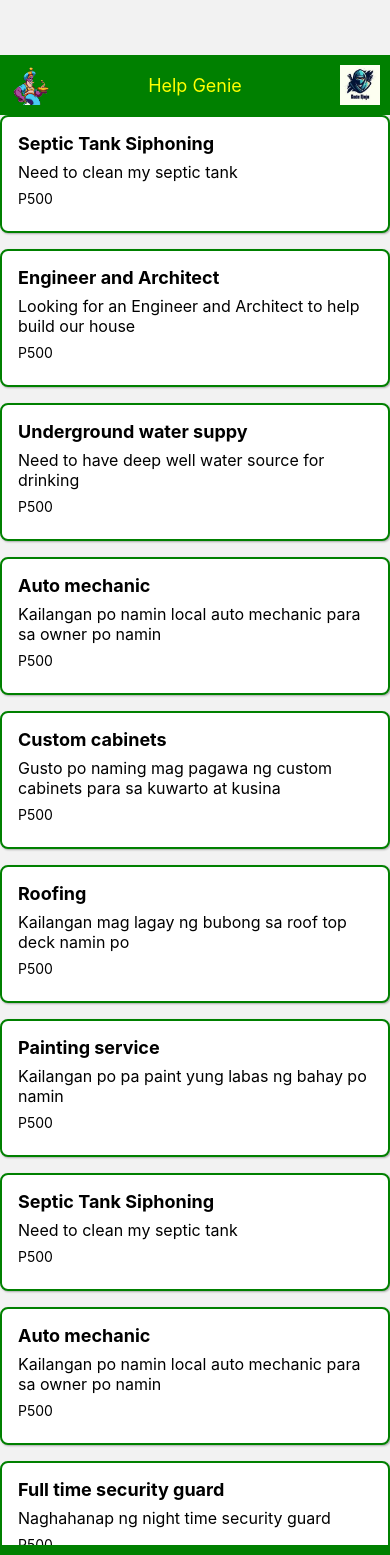
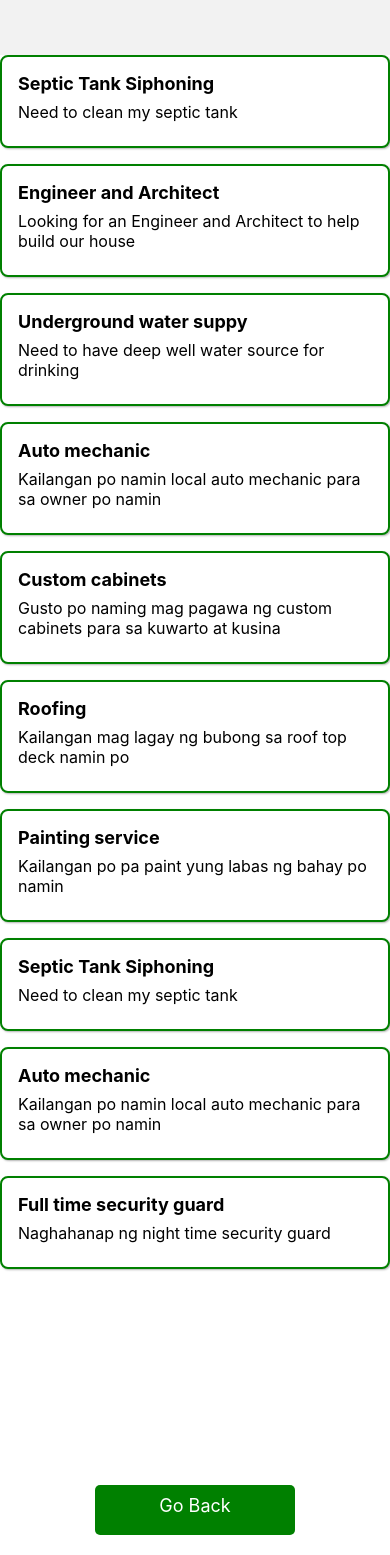
Before and after one commit to jaypersanchez/helpgenie-mobile, a React Native app: screen /Messages in a window 390 px wide. Shown: the top 1555 px of the page. Built offline with nearby package versions, Linux system fonts and the light colour scheme.

Commit message:
messages components added

```diff
--- a/App.js
+++ b/App.js
@@ -9,6 +9,7 @@ import { createStackNavigator } from '@react-navigation/stack';
 import MainApp from './components/MainApp';
 import PostJobAd from './components/PostJobAd';
 import SearchForJobs from './components/SearchForJobs';
+import Messages from './components/Messages';
 
 const Stack = createStackNavigator();
 
@@ -34,6 +35,7 @@ const App = () => {
         )}
         <Stack.Screen name="PostJobAd" component={PostJobAd} />
         <Stack.Screen name="SearchForJobs" component={SearchForJobs} />
+        <Stack.Screen name="Messages" component={Messages} />
       </Stack.Navigator>
     </NavigationContainer>
   );
--- a/components/FotterBar.js
+++ b/components/FotterBar.js
@@ -12,6 +12,10 @@ const FooterBar = () => {
     navigation.navigate('PostJobAd');
   };
 
+  const handleMessages = () => {
+    navigation.navigate('Messages');
+  }
+
   const handleSearch = () => {
     navigation.navigate('SearchForJobs');
   }
@@ -25,7 +29,10 @@ const FooterBar = () => {
       <TouchableOpacity onPress={handleSearch}>
         <Icon name="search" size={30} color="white" />
       </TouchableOpacity>
-      <Icon name="envelope" size={30} color="white" />
+      <TouchableOpacity onPress={handleMessages}>
+        <Icon name="envelope" size={30} color="white" />
+      </TouchableOpacity>
+
     </View>
   );
 };
--- /dev/null
+++ b/components/Messages.js
@@ -0,0 +1,70 @@
+import React, { useState } from 'react';
+import { View, Text, TextInput, StyleSheet, TouchableOpacity, Alert, ScrollView } from 'react-native';
+import MessagesCard from './MessagesCard';
+import { useNavigation } from '@react-navigation/native';
+
+const Messages = ( {navigation} ) => {
+
+    // Dummy data for 5 cards
+    const cards = [
+        { id: 1, title: 'Septic Tank Siphoning', content: 'Need to clean my septic tank', estimatedBudget: "P500" },
+        { id: 2, title: 'Engineer and Architect', content: 'Looking for an Engineer and Architect to help build our house', estimatedBudget: "P500" },
+        { id: 3, title: 'Underground water suppy', content: 'Need to have deep well water source for drinking', estimatedBudget: "P500" },
+        { id: 4, title: 'Auto mechanic', content: 'Kailangan po namin local auto mechanic para sa owner po namin', estimatedBudget: "P500" },
+        { id: 5, title: 'Custom cabinets', content: 'Gusto po naming mag pagawa ng custom cabinets para sa kuwarto at kusina', estimatedBudget: "P500" },
+        { id: 6, title: 'Roofing', content: 'Kailangan mag lagay ng bubong sa roof top deck namin po', estimatedBudget: "P500" },
+        { id: 7, title: 'Painting service', content: 'Kailangan po pa paint yung labas ng bahay po namin', estimatedBudget: "P500" },
+        { id: 8, title: 'Septic Tank Siphoning', content: 'Need to clean my septic tank', estimatedBudget: "P500" },
+        { id: 9, title: 'Auto mechanic', content: 'Kailangan po namin local auto mechanic para sa owner po namin', estimatedBudget: "P500" },
+        { id: 10, title: 'Full time security guard', content: 'Naghahanap ng night time security guard', estimatedBudget: "P500" },
+      ];
+
+      return (
+        <View style={styles.container}>
+
+          <ScrollView style={{ flex: 1 }}>
+            {/* Render each card */}
+            {cards.map((card) => (
+              <MessagesCard key={card.id} title={card.title} content={card.content} />
+            ))}
+          </ScrollView>
+          <TouchableOpacity onPress={() => navigation.navigate('MainApp')} style={styles.greenButton}>
+            <Text style={styles.buttonText}>Go Back</Text>
+        </TouchableOpacity>
+        </View>
+      );
+
+}
+
+const styles = StyleSheet.create({
+    container: {
+      flex: 1,
+      backgroundColor: '#fff',
+      alignItems: 'center',
+      justifyContent: 'center',
+      marginTop: 55
+    },
+    mainContent: {
+      flex: 1, // Takes the remaining space
+      width: '100%', // Take full width
+      paddingHorizontal: 16, // Padding on the sides
+    },
+    greenButton: {
+        backgroundColor: 'green', // Set the background color to green
+        width: 200, // Set the width
+        height: 50,  // Set the height
+        paddingVertical: 10, // Add vertical padding
+        paddingHorizontal: 10, // Add horizontal padding
+        borderRadius: 5, // Optional: Add rounded corners to the button
+        alignSelf: 'center', // Center the button horizontally
+        marginTop: 5, // Add some top margin for spacing
+        marginTop: 200,
+      },
+      buttonText: {
+        color: 'white', // Set the text color to white for better visibility on a green background
+        textAlign: 'center', // Center the text horizontally
+        fontSize: 18,
+      },
+  });
+
+export default Messages;
--- /dev/null
+++ b/components/MessagesCard.js
@@ -0,0 +1,62 @@
+import React, { useState, useEffect } from 'react';
+import { View, Text, StyleSheet, TouchableOpacity } from 'react-native';
+
+const MessagesCard = ({ title, content }) => {
+
+    const [showMoreInfo, setShowMoreInfo] = useState(false);
+
+    const handleCardPress = () => {
+        // Implement the logic to show more information
+        console.log(`Message Card tapped! More info for: ${title}`);
+        setShowMoreInfo(!showMoreInfo);
+    };
+
+  return (
+    <TouchableOpacity onPress={handleCardPress}>
+    <View style={styles.card}>
+      <Text style={styles.title}>{title}</Text>
+      <Text style={styles.content}>{content}</Text>
+
+      {/* Additional information */}
+      {showMoreInfo && (
+          <View>
+            {/* Add more information components here */}
+            <Text>Additional Information: ...</Text>
+          </View>
+        )}
+
+    </View>
+    </TouchableOpacity>
+  );
+};
+
+const styles = StyleSheet.create({
+  card: {
+    backgroundColor: '#fff',
+    borderRadius: 8,
+    padding: 16,
+    marginBottom: 16,
+    elevation: 3, // For Android shadow
+    shadowColor: '#000', // For iOS shadow
+    shadowOffset: { width: 1, height: 1 },
+    shadowOpacity: 0.3,
+    shadowRadius: 2,
+    borderWidth: 2, // Increase the border width
+  borderColor: 'green', // Set the border color
+  },
+  title: {
+    fontSize: 18,
+    fontWeight: 'bold',
+    marginBottom: 8,
+  },
+  content: {
+    fontSize: 16,
+    marginBottom: 8,
+  },
+  budget: {
+    fontSize: 14,
+    marginBottom: 8,
+  },
+});
+
+export default MessagesCard;
```
